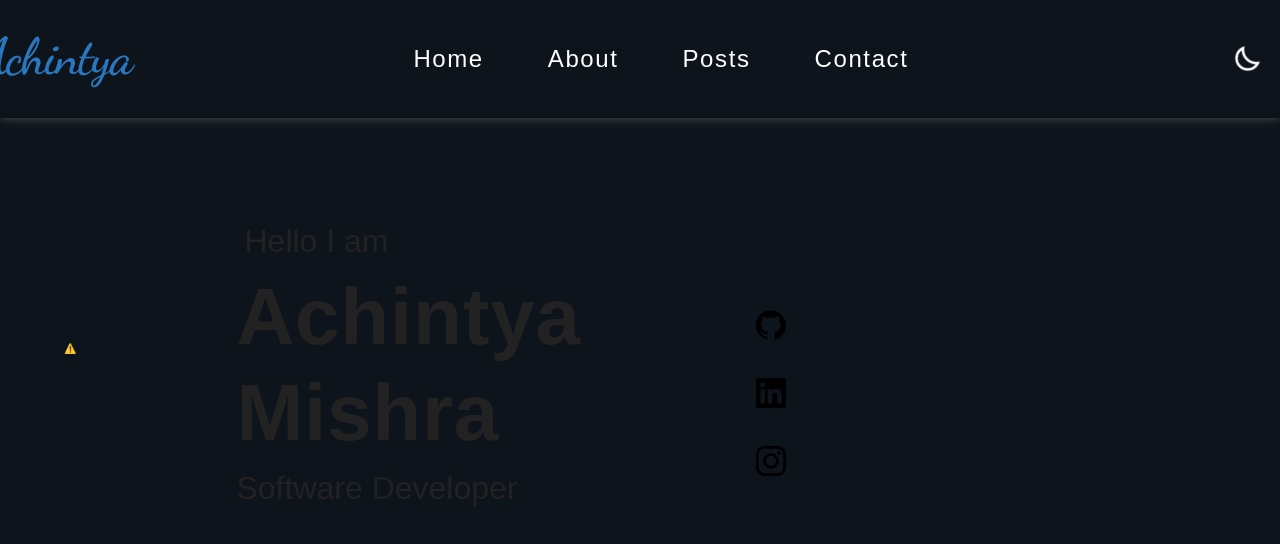
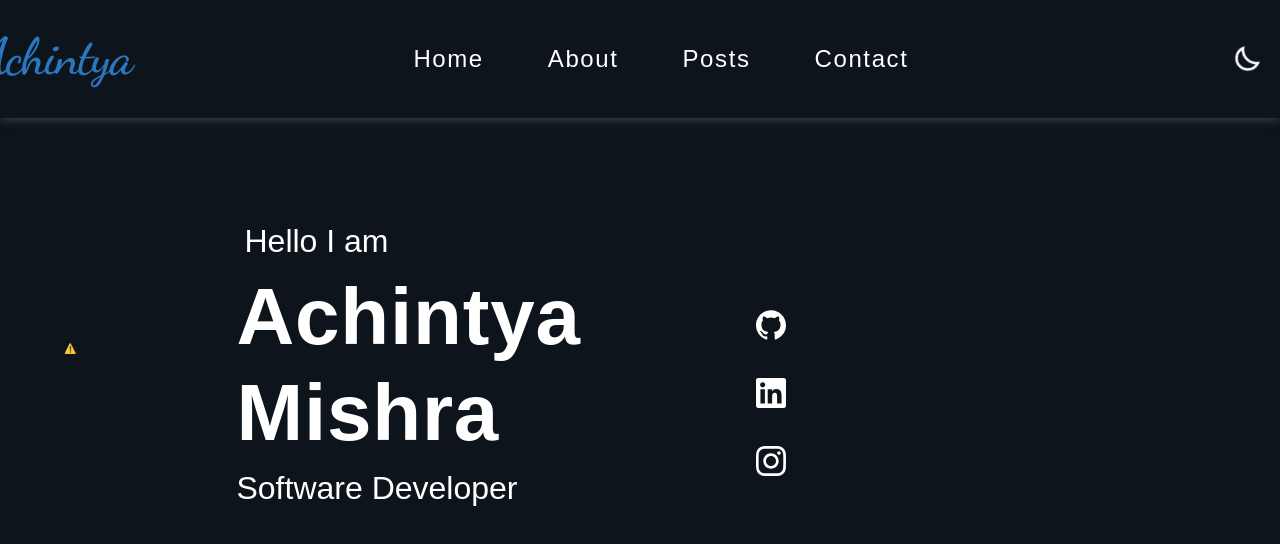
Before and after one commit to KINGACH2549/personal-portfolio, a React (Create React App) app: page / in a window 1280 px wide. Both pictures are taken after a click on the item 1245 px from the left and 60 px from the top of the page. Shown: the top 544 px of the page. Built offline with nearby package versions, Linux system fonts and the light colour scheme; no server answers.

Commit message:
changed color for hero-section

```diff
--- a/src/App.js
+++ b/src/App.js
@@ -1,12 +1,10 @@
 import { useState } from "react";
-import Navbar from "./Navbar/Navbar";
+import HeroPage from "./Pages/HeroPage";
+import NavPage from "./Pages/NavbarPage";
 import "./index.css";
-import { MdOutlineNightlight, MdLightMode } from "react-icons/md";
-import logo_bright from "./imgs/A.png";
-import logo_dark from "./imgs/A2.png";
-import Hero from "./Hero/Hero";
+
 function App() {
-  const navLinks = ["Home", "About", "Posts", "Contact"];
+  //background color change from top  most parent element
   const [backgroundColor, setBackgroundcolor] = useState(false);
   const handleBackgroundColor = () => {
     if (!backgroundColor) {
@@ -18,39 +16,11 @@ function App() {
   };
   return (
     <div className="container">
-      {backgroundColor ? (
-        <Navbar
-          navLinks={navLinks}
-          changeBackgroundColor={handleBackgroundColor}
-          color="white"
-          themeIcon={
-            <MdOutlineNightlight
-              className="custom-icon"
-              style={{
-                width: "60px",
-                height: "30px",
-                color: "white",
-              }}
-            />
-          }
-          backgroundColor="hsl(210deg, 30%, 8%)"
-          logo={logo_dark}
-        />
-      ) : (
-        <Navbar
-          navLinks={navLinks}
-          changeBackgroundColor={handleBackgroundColor}
-          color="#222"
-          themeIcon={
-            <MdLightMode
-              className="bright-icon"
-              style={{ width: "60px", height: "30px" }}
-            />
-          }
-          logo={logo_bright}
-        />
-      )}
-      <Hero />
+      <NavPage
+        backgroundColor={backgroundColor}
+        handleBackgroundColor={handleBackgroundColor}
+      />
+      <HeroPage backgroundColor={backgroundColor} />
     </div>
   );
 }
--- a/src/Hero/Hero.js
+++ b/src/Components/Hero/Hero.js
@@ -2,7 +2,7 @@ import { Player } from "@lottiefiles/react-lottie-player";
 import "./Hero.css";
 import { SiGithub, SiLinkedin, SiInstagram } from "react-icons/si";
 
-function Hero() {
+function Hero({ color }) {
   return (
     <div className="hero-container">
       <Player
@@ -12,7 +12,7 @@ function Hero() {
         style={{ height: "600px", width: "600px", borderRadius: "50%" }}
         background="rgb(43, 119, 191)"
       />
-      <div className="intro-container">
+      <div className="intro-container" style={{ color }}>
         <p className="intro-hello"> Hello I am</p>
         <p className="intro-name">
           Achintya <br></br>Mishra
@@ -26,7 +26,7 @@ function Hero() {
           rel="noreferrer"
           className="social-icon-link"
         >
-          <SiGithub className="social-icon" />
+          <SiGithub className="social-icon" style={{ color }} />
         </a>
 
         <a
@@ -35,7 +35,7 @@ function Hero() {
           rel="noreferrer"
           className="social-icon-link"
         >
-          <SiLinkedin className="social-icon" />
+          <SiLinkedin className="social-icon" style={{ color }} />
         </a>
         <a
           href="https://github.com/KINGACH2549"
@@ -43,7 +43,7 @@ function Hero() {
           rel="noreferrer"
           className="social-icon-link"
         >
-          <SiInstagram className="social-icon" />
+          <SiInstagram className="social-icon" style={{ color }} />
         </a>
       </div>
     </div>
--- /dev/null
+++ b/src/Pages/HeroPage.js
@@ -0,0 +1,9 @@
+import Hero from "../Components/Hero/Hero";
+
+function HeroPage({ backgroundColor }) {
+  return (
+    <>{backgroundColor ? <Hero color="white" /> : <Hero color="#222" />}</>
+  );
+}
+
+export default HeroPage;
--- /dev/null
+++ b/src/Pages/NavbarPage.js
@@ -0,0 +1,43 @@
+import { MdOutlineNightlight, MdLightMode } from "react-icons/md";
+import Navbar from "../Components/Navbar/Navbar";
+
+function NavPage({ backgroundColor, handleBackgroundColor }) {
+  const navLinks = ["Home", "About", "Posts", "Contact"];
+
+  return (
+    <>
+      {backgroundColor ? (
+        <Navbar
+          navLinks={navLinks}
+          changeBackgroundColor={handleBackgroundColor}
+          color="white"
+          themeIcon={
+            <MdOutlineNightlight
+              className="custom-icon"
+              style={{
+                width: "60px",
+                height: "30px",
+                color: "white",
+              }}
+            />
+          }
+          backgroundColor="hsl(210deg, 30%, 8%)"
+        />
+      ) : (
+        <Navbar
+          navLinks={navLinks}
+          changeBackgroundColor={handleBackgroundColor}
+          color="#222"
+          themeIcon={
+            <MdLightMode
+              className="bright-icon"
+              style={{ width: "60px", height: "30px" }}
+            />
+          }
+        />
+      )}
+    </>
+  );
+}
+
+export default NavPage;
```
Also changed, not shown: src/Components/Hero/Hero.css (renamed from src/Hero/Hero.css), src/Components/Navbar/Navbar.css (renamed from src/Navbar/Navbar.css), src/Components/Navbar/Navbar.js (renamed from src/Navbar/Navbar.js).
